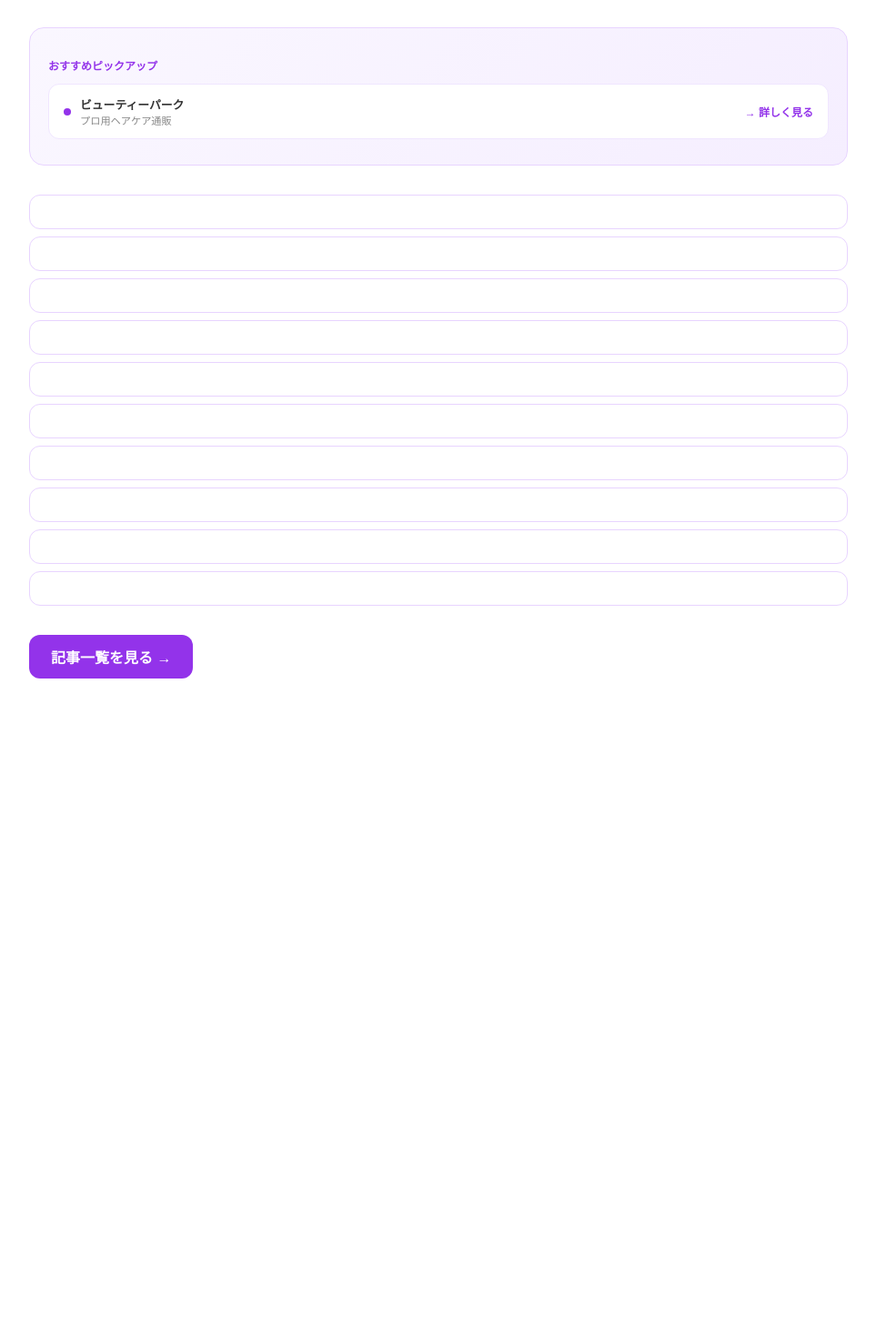
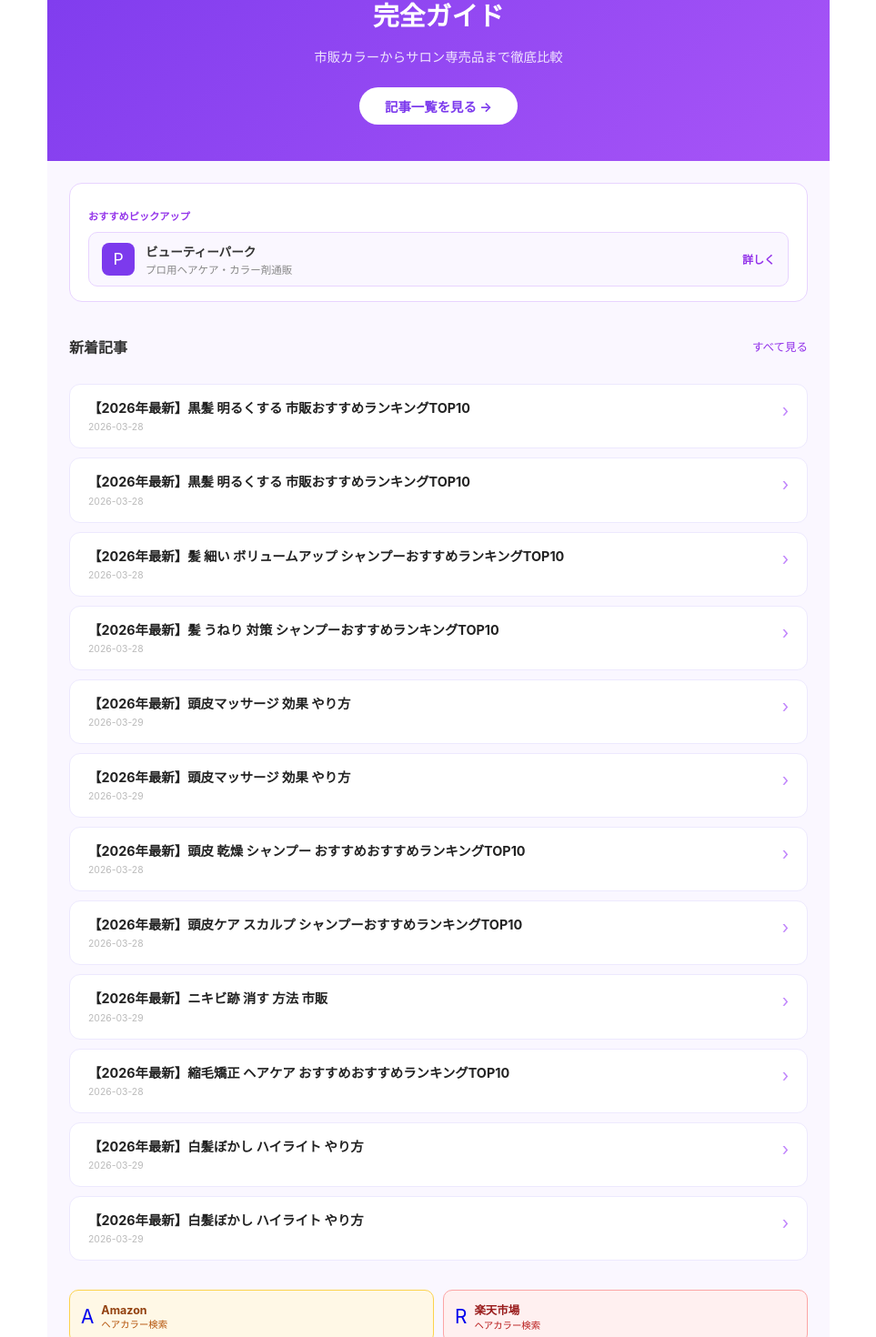
Before and after one commit to okuwabara07-gif/haircolor-lab, a Next.js app: page / in a window 1280 px wide. Shown: the part 133-1603 px from the top of the page at 91% size, without its empty margins (158-1121 px from the left). Before the commit the page ends 919 px from the top, so only its background shows below. Built offline with nearby package versions, Linux system fonts and the light colour scheme.

Commit message:
feat: redesign haircolor-lab top page

```diff
--- a/app/page.tsx
+++ b/app/page.tsx
@@ -1,38 +1,83 @@
 import { getAllPosts } from '@/lib/posts'
+import Link from 'next/link'
 
 export default function Home() {
-  const posts = getAllPosts().slice(0, 10)
+  const posts = getAllPosts().slice(0, 12)
   return (
-    <main style={{fontFamily:'sans-serif',maxWidth:'900px',margin:'0 auto',padding:'2rem'}}>
-      <h1 style={{fontSize:'1.5rem',fontWeight:700,marginBottom:'1rem'}}>ようこそ</h1>
-      <p style={{color:'#666',marginBottom:'2rem'}}>最新の記事をご覧ください。</p>
-
-      <div style={{margin:'2rem 0',padding:'1.25rem',background:'linear-gradient(135deg,#faf7ff,#f5eeff)',borderRadius:'16px',border:'1.5px solid #e8d4ff'}}>
-        <p style={{fontSize:'0.75rem',color:'#9333ea',fontWeight:700,marginBottom:'12px'}}>おすすめピックアップ</p>
-        <a href="https://px.a8.net/svt/ejp?a8mat=4AZR8U+GDF5O2+3HS2+UVBPU" target="_blank" rel="noopener noreferrer sponsored"
-          style={{display:'flex',alignItems:'center',gap:'10px',padding:'12px 16px',background:'white',borderRadius:'12px',textDecoration:'none',border:'1px solid #f0e6ff',marginBottom:'8px'}}>
-          <div style={{width:'8px',height:'8px',borderRadius:'50%',background:'#9333ea',flexShrink:0}}></div>
-          <div>
-            <div style={{fontSize:'0.8rem',fontWeight:700,color:'#333'}}>ビューティーパーク</div>
-            <div style={{fontSize:'0.7rem',color:'#888'}}>プロ用ヘアケア通販</div>
-          </div>
-          <span style={{marginLeft:'auto',fontSize:'0.75rem',color:'#9333ea',fontWeight:700}}>→ 詳しく見る</span>
-        </a>
+    <main style={{fontFamily:'-apple-system,sans-serif',maxWidth:'860px',margin:'0 auto',background:'#faf7ff',minHeight:'100vh'}}>
+      <div style={{background:'linear-gradient(135deg,#7c3aed,#a855f7)',padding:'2.5rem 2rem',textAlign:'center'}}>
+        <p style={{color:'rgba(255,255,255,0.7)',fontSize:'0.75rem',letterSpacing:'0.15em',marginBottom:'8px'}}>HAIR COLOR LAB</p>
+        <h1 style={{color:'white',fontSize:'1.8rem',fontWeight:700,marginBottom:'0.75rem',lineHeight:1.3}}>ヘアカラー・白髪染め<br/>完全ガイド</h1>
+        <p style={{color:'rgba(255,255,255,0.85)',fontSize:'0.9rem',marginBottom:'1.5rem'}}>市販カラーからサロン専売品まで徹底比較</p>
+        <Link href="/blog" style={{display:'inline-block',padding:'10px 28px',background:'white',color:'#7c3aed',borderRadius:'24px',textDecoration:'none',fontWeight:700,fontSize:'0.9rem'}}>記事一覧を見る →</Link>
       </div>
-
-      <div style={{marginBottom:'2rem'}}>
-        {posts.map((post: any) => (
-          <a key={post.slug} href={'/blog/'+post.slug}
-            style={{display:'block',padding:'1rem',marginBottom:'8px',background:'white',borderRadius:'12px',border:'1px solid #e8d4ff',textDecoration:'none'}}>
-            <div style={{fontSize:'0.7rem',color:'#9333ea',marginBottom:'4px'}}>{}</div>
-            <div style={{fontSize:'0.9rem',fontWeight:700,color:'#333'}}>{}</div>
+      <div style={{padding:'1.5rem'}}>
+        <div style={{background:'white',borderRadius:'14px',padding:'1rem 1.25rem',marginBottom:'1.5rem',border:'1.5px solid #e8d4ff'}}>
+          <p style={{fontSize:'0.7rem',color:'#9333ea',fontWeight:700,marginBottom:'10px'}}>おすすめピックアップ</p>
+          <a href="https://px.a8.net/svt/ejp?a8mat=4AZR8U+GDF5O2+3HS2+UVBPU" target="_blank" rel="noopener noreferrer sponsored"
+            style={{display:'flex',alignItems:'center',gap:'12px',padding:'10px 14px',background:'#faf7ff',borderRadius:'10px',textDecoration:'none',border:'1px solid #e8d4ff'}}>
+            <div style={{width:'36px',height:'36px',borderRadius:'8px',background:'#7c3aed',display:'flex',alignItems:'center',justifyContent:'center',flexShrink:0}}>
+              <span style={{color:'white',fontSize:'1.1rem'}}>P</span>
+            </div>
+            <div style={{flex:1}}>
+              <div style={{fontSize:'0.85rem',fontWeight:700,color:'#333',marginBottom:'2px'}}>ビューティーパーク</div>
+              <div style={{fontSize:'0.72rem',color:'#888'}}>プロ用ヘアケア・カラー剤通販</div>
+            </div>
+            <span style={{fontSize:'0.75rem',color:'#9333ea',fontWeight:700}}>詳しく</span>
           </a>
-        ))}
+        </div>
+        <div style={{marginBottom:'1rem',display:'flex',justifyContent:'space-between',alignItems:'center'}}>
+          <h2 style={{fontSize:'1rem',fontWeight:700,color:'#333'}}>新着記事</h2>
+          <Link href="/blog" style={{fontSize:'0.78rem',color:'#9333ea',textDecoration:'none'}}>すべて見る</Link>
+        </div>
+        <div style={{display:'flex',flexDirection:'column',gap:'10px',marginBottom:'2rem'}}>
+          {posts.map((post: any) => (
+            <Link key={post.slug} href={`/blog/${post.slug}`}
+              style={{display:'block',padding:'1rem 1.25rem',background:'white',borderRadius:'12px',border:'1px solid #ede9fe',textDecoration:'none'}}>
+              <div style={{display:'flex',justifyContent:'space-between',alignItems:'flex-start',gap:'12px'}}>
+                <div style={{flex:1}}>
+                  <div style={{fontSize:'0.9rem',fontWeight:700,color:'#222',lineHeight:1.4,marginBottom:'4px'}}>
+                    {post.title ? String(post.title) : String(post.slug).replace(/-/g,' ')}
+                  </div>
+                  {post.description && (
+                    <div style={{fontSize:'0.75rem',color:'#888',lineHeight:1.5}}>
+                      {String(post.description).slice(0,80)}
+                    </div>
+                  )}
+                  {post.date && (
+                    <div style={{fontSize:'0.65rem',color:'#bbb',marginTop:'4px'}}>
+                      {String(post.date).slice(0,10)}
+                    </div>
+                  )}
+                </div>
+                <span style={{color:'#c084fc',fontSize:'1.2rem',flexShrink:0}}>›</span>
+              </div>
+            </Link>
+          ))}
+        </div>
+        <div style={{display:'grid',gridTemplateColumns:'1fr 1fr',gap:'10px',marginBottom:'2rem'}}>
+          <a href="https://www.amazon.co.jp/s?k=ヘアカラー+おすすめ&tag=haircolorab22-22" target="_blank" rel="noopener noreferrer sponsored"
+            style={{display:'flex',alignItems:'center',gap:'8px',padding:'12px',borderRadius:'10px',background:'#fff8e6',border:'1px solid #fcd34d',textDecoration:'none'}}>
+            <span style={{fontSize:'1.3rem'}}>A</span>
+            <div>
+              <div style={{fontSize:'0.78rem',fontWeight:700,color:'#92400e'}}>Amazon</div>
+              <div style={{fontSize:'0.65rem',color:'#b45309'}}>ヘアカラー検索</div>
+            </div>
+          </a>
+          <a href="https://hb.afl.rakuten.co.jp/hgc/5253b9ed.08f9d938.5253b9ee.e71aefe8/?pc=https%3A%2F%2Fsearch.rakuten.co.jp%2Fsearch%2Fmall%2F%E3%83%98%E3%82%A2%E3%82%AB%E3%83%A9%E3%83%BC%2F" target="_blank" rel="noopener noreferrer sponsored"
+            style={{display:'flex',alignItems:'center',gap:'8px',padding:'12px',borderRadius:'10px',background:'#fff0f0',border:'1px solid #fca5a5',textDecoration:'none'}}>
+            <span style={{fontSize:'1.3rem'}}>R</span>
+            <div>
+              <div style={{fontSize:'0.78rem',fontWeight:700,color:'#991b1b'}}>楽天市場</div>
+              <div style={{fontSize:'0.65rem',color:'#b91c1c'}}>ヘアカラー検索</div>
+            </div>
+          </a>
+        </div>
+        <div style={{textAlign:'center',padding:'1rem 0',borderTop:'1px solid #ede9fe'}}>
+          <p style={{fontSize:'0.7rem',color:'#bbb',marginBottom:'4px'}}>2026 ヘアカラーLab | AOKAE合同会社</p>
+          <p style={{fontSize:'0.65rem',color:'#ddd'}}>本サイトはアフィリエイト広告を含みます</p>
+        </div>
       </div>
-
-      <a href="/blog" style={{display:'inline-block',padding:'12px 24px',background:'#9333ea',color:'white',borderRadius:'12px',textDecoration:'none',fontWeight:700}}>
-        記事一覧を見る →
-      </a>
     </main>
   )
 }
```
